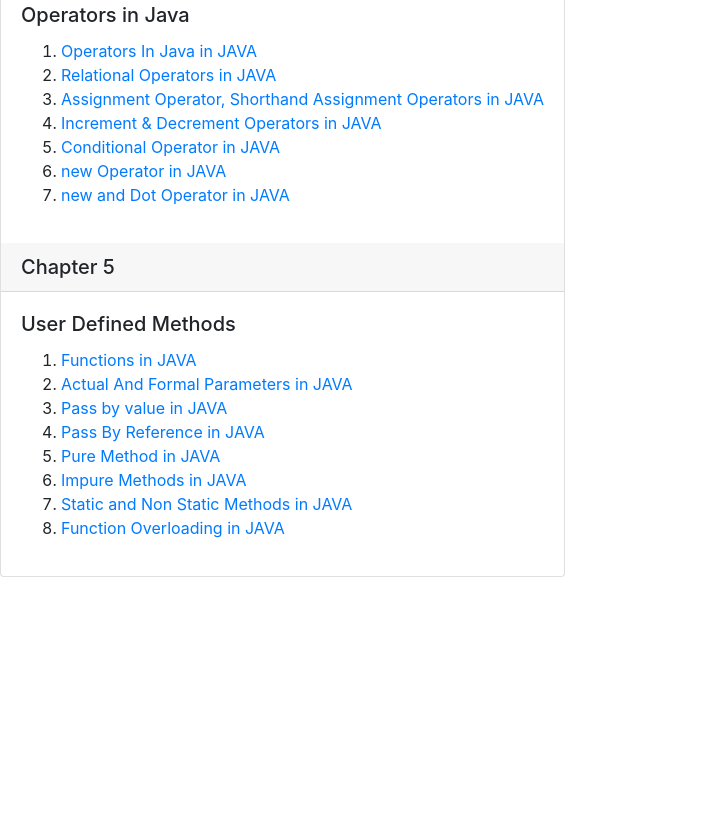
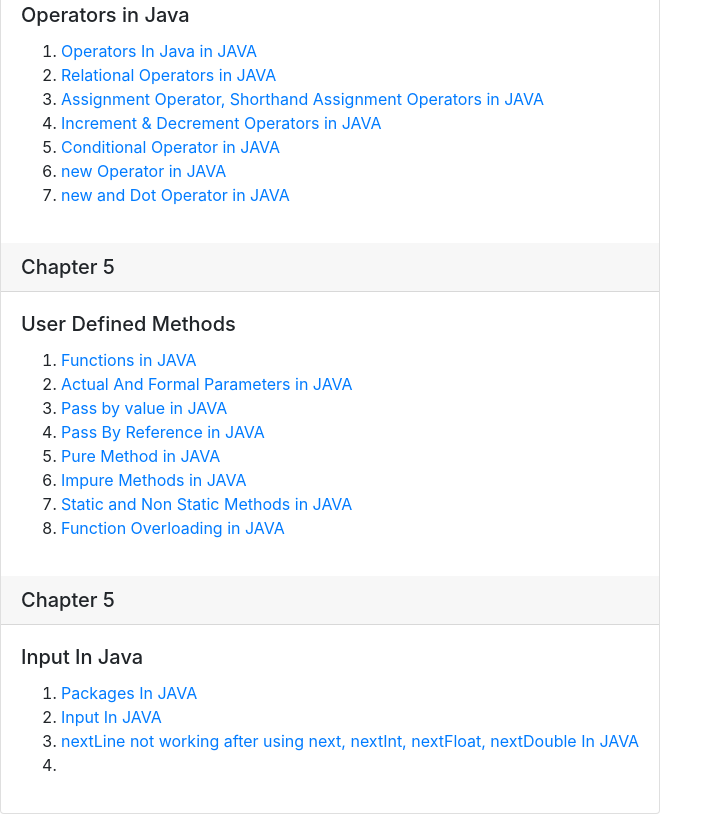
Before and after one commit to sahanir888/icsejava.github.io, a plain HTML site: page pages/class10_All_Chapters.html in a window 1280 px wide. Shown: the part 1194-2008 px from the top of the page, without its empty margins (0-723 px from the left). Before the commit the page ends 1771 px from the top, so only its background shows below. Drawn offline with nearby package versions, Linux system fonts and the light colour scheme.

Commit message:
23/11/2020 0956hrs

```diff
--- a/pages/class10_All_Chapters.html
+++ b/pages/class10_All_Chapters.html
@@ -168,6 +168,18 @@
           </ol>
         </div>
 
+        <h5 class="card-header" id="chapter6" name="chapter6">Chapter 5</h5>
+        <div class="card-body">
+          <h5 class="card-title">Input In Java</h5>
+          <!-- <p class="card-text">With supporting text below as a natural lead-in to additional content.</p> -->
+          <ol>
+            <li><a class = "links" href="https://youtu.be/CQtI6RtlVrU" >Packages In JAVA</a></li>
+            <li><a class = "links" href="https://youtu.be/YjRm2IEqC9g" >Input In JAVA</a></li>
+            <li><a class = "links" href="https://youtu.be/Q3b30eE2ZZs" >nextLine not working after using next, nextInt, nextFloat, nextDouble In JAVA</a></li>
+            <li><a class = "links" href="" ></a></li>
+          </ol>
+        </div>
+
 
 
 
```
Also changed, not shown: pages/class9_All_Chapters.html (+3 -0 lines).
